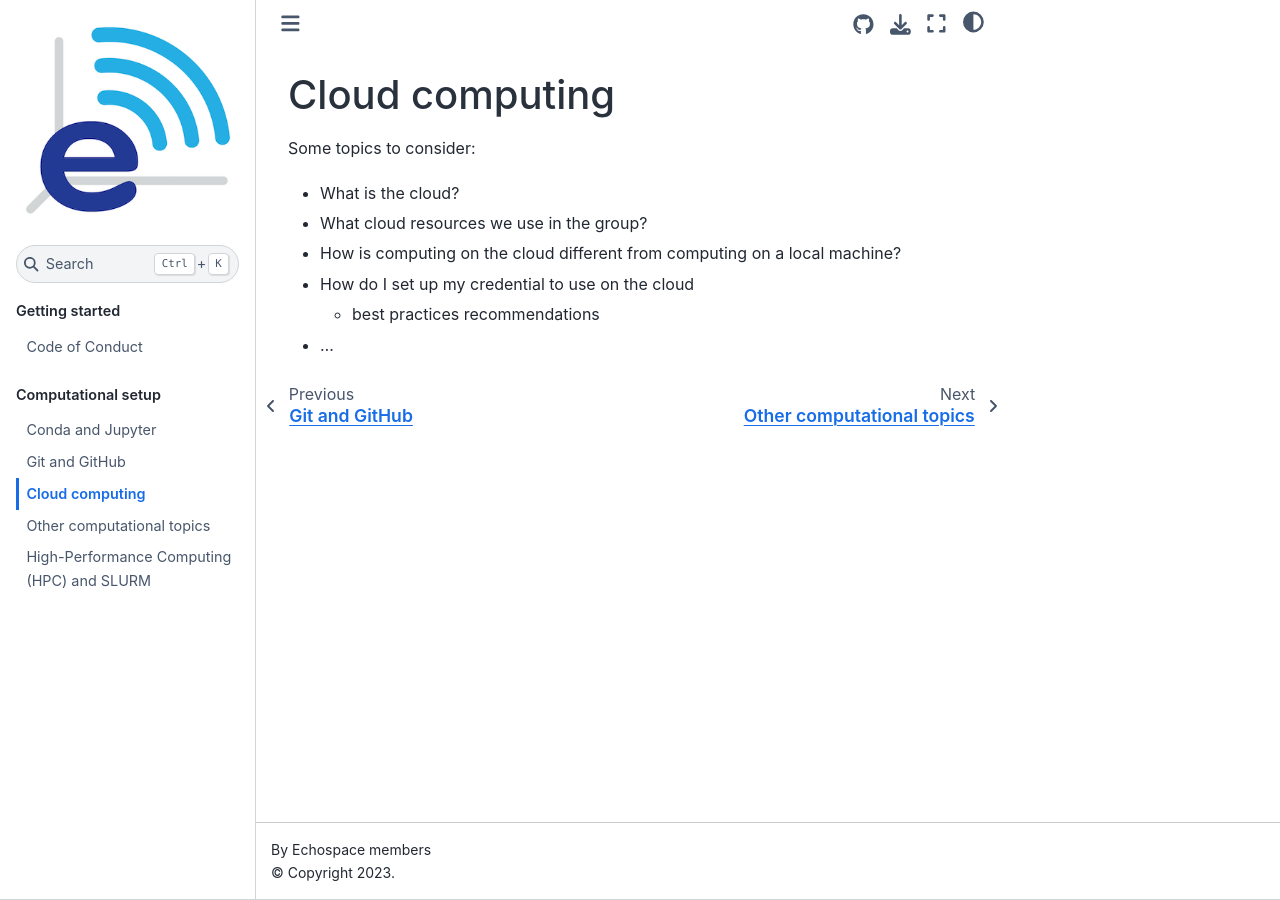
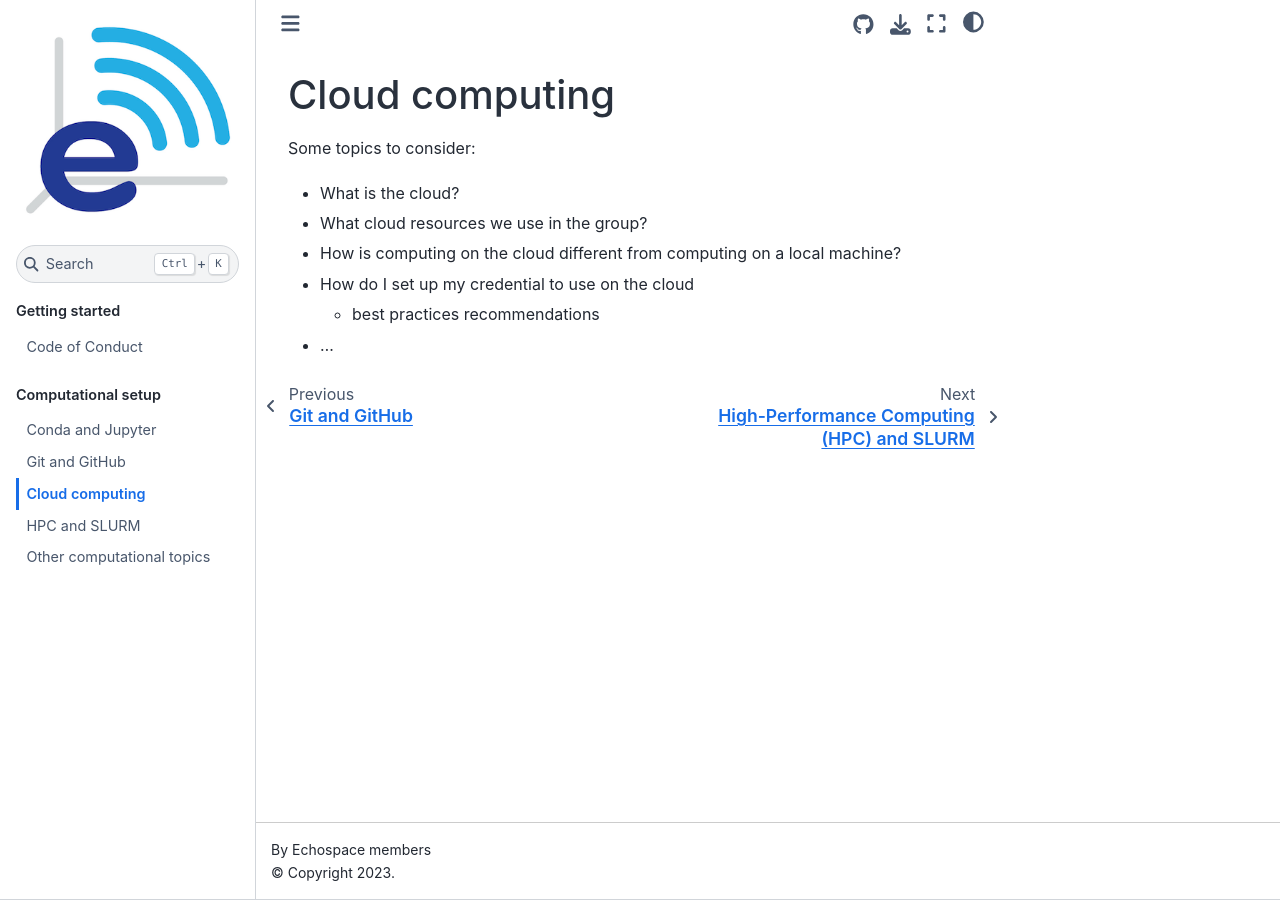
Before and after one commit to uw-echospace/group-docs, a Jupyter Book: the page built from docs/source/compute-cloud.md, in a window 1280 px wide. Built offline with Jupyter Book 1.0.4 settings and Sphinx 7.4.7 and the Sphinx Book theme 1.1.4, drawn with Linux system fonts in a browser that asks for light colours.

Commit message:
minor tweaks of filename and toc

```diff
--- a/docs/source/_toc.yml
+++ b/docs/source/_toc.yml
@@ -12,5 +12,6 @@ parts:
   - file: compute-conda-jupyter
   - file: compute-git
   - file: compute-cloud
+  - file: compute-hpc
+    title: HPC and SLURM
   - file: compute-others
-  - file: hpc
```
Also changed, not shown: docs/source/compute-hpc.md (renamed from docs/source/hpc.md).
